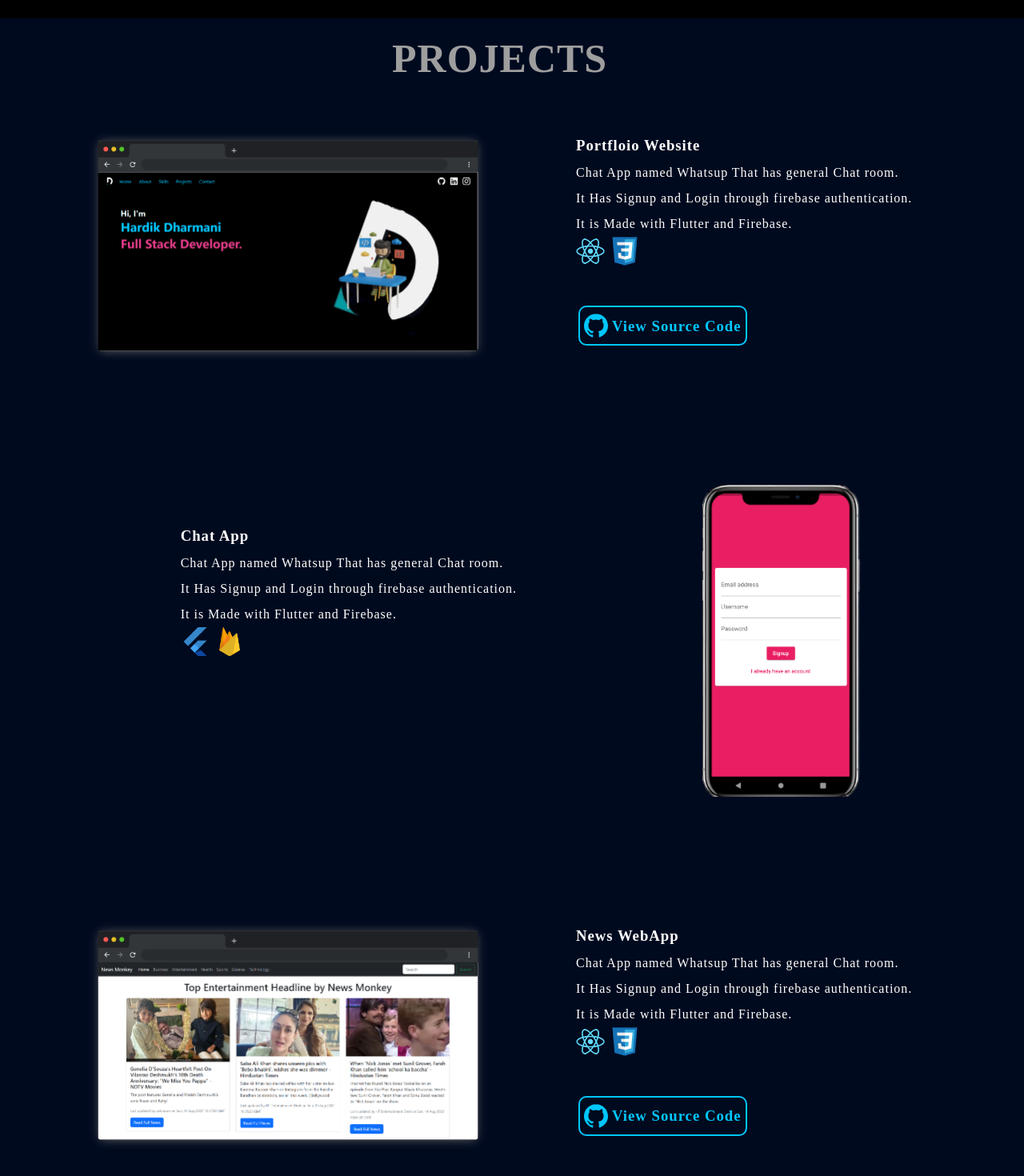
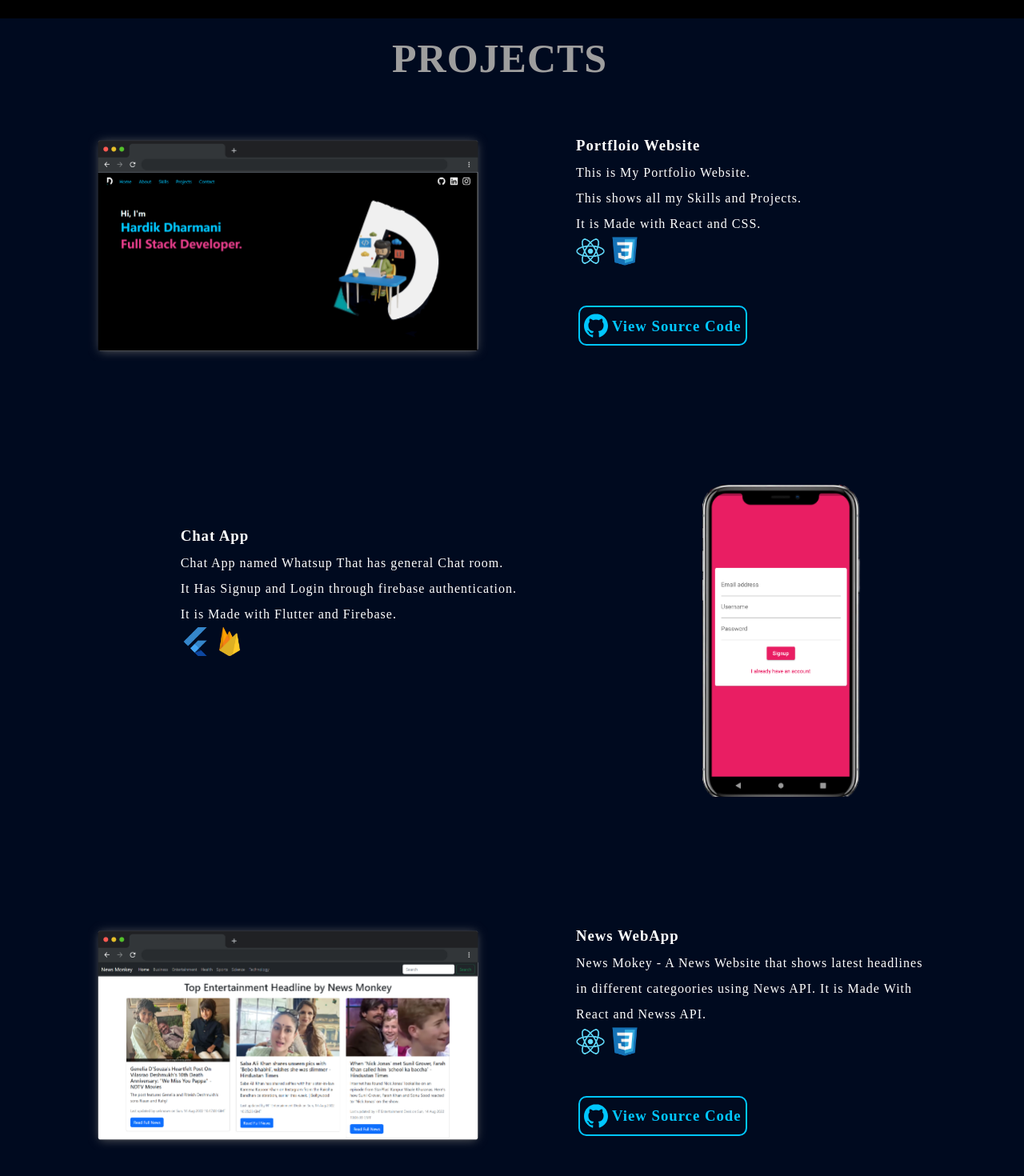
Before and after one commit to Ddharmani3/Portfolio, a React (Create React App) app: page / in a window 1280 px wide. Shown: the part 2401-3871 px from the top of the page at 80% size. Built offline with nearby package versions, Linux system fonts and the light colour scheme; grey boxes are pictures that could not be loaded.

Commit message:
updated project desc

```diff
--- a/src/components/project.js
+++ b/src/components/project.js
@@ -14,10 +14,11 @@ function project() {
 
         <div className="projdesc">
         <h3>Portfloio Website</h3>
-        <p className='projtext'> Chat App named Whatsup That has general Chat room.
-        <br /> It Has Signup and Login through firebase authentication.
+        <p className='projtext'> This is My Portfolio Website.
         <br />
-          It is Made with Flutter and Firebase. </p>
+        This shows all my Skills and Projects.
+        <br />
+          It is Made with React and CSS. </p>
           <div className="projuicon">
             <img src="react.png" width={"36px"}  alt="f" />
             <img src="css3.png" width={"36px"} alt="" />
@@ -50,10 +51,9 @@ function project() {
 
         <div className="projdesc">
         <h3>News WebApp</h3>
-        <p className='projtext'> Chat App named Whatsup That has general Chat room.
-        <br /> It Has Signup and Login through firebase authentication.
-        <br />
-          It is Made with Flutter and Firebase. </p>
+        <p className='projtext'> News Mokey - A News Website that shows latest headlines in different categoories using News API.
+        It is Made With React and Newss API.
+        <br />  </p>
           <div className="projuicon">
             <img src="react.png" width={"36px"} alt="" />
             <img src="css3.png" width={"36px"} alt="" />
```
